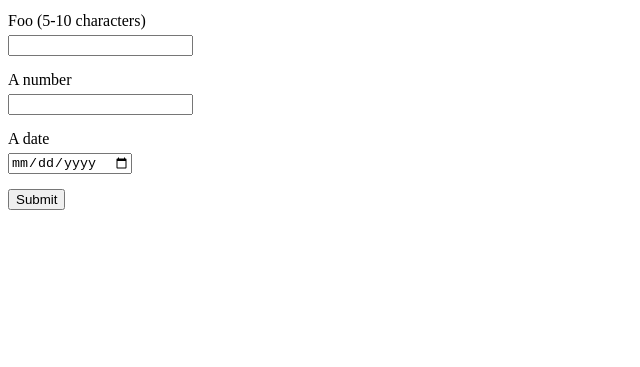
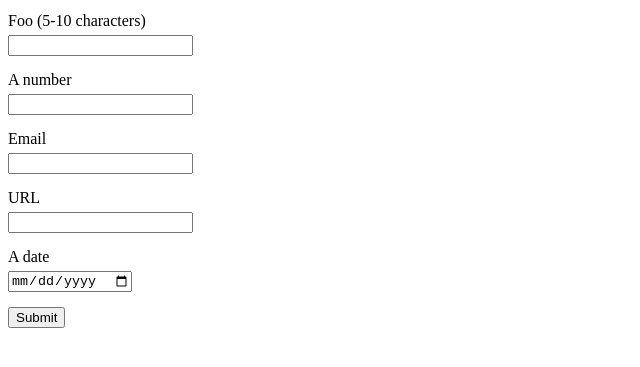
Before and after one commit to henrikmathiesen/javascript-the-important-parts, a website: page src/modern-2017/form-validation/constraint-validation-html/constraint-validation.html in a window 1280 px wide. Shown: the part 127-494 px from the top of the page, without its empty margins (0-640 px from the left). Drawn offline with Linux system fonts and the light colour scheme.

Commit message:
-comments

```diff
--- a/src/modern-2017/form-validation/constraint-validation-html/constraint-validation.html
+++ b/src/modern-2017/form-validation/constraint-validation-html/constraint-validation.html
@@ -25,7 +25,7 @@
                 </span>
                 <input type="text" title="5-10 characters" minlength="5" maxlength="10" class="ip-form-control">
                 <!-- title will appear in validation message -->
-                <!-- minlength and maxlength not working in IE11 nor FF43, can use pattern as a fallback though (regex) -->
+                <!-- minlength not working in IE11 nor FF43, can use pattern as a fallback though (regex) -->
             </label>
         </div>
         <div class="ip-form-group">
@@ -35,6 +35,22 @@
                 </span>
                 <input type="number" class="ip-form-control" pattern="[-+]?[0-9]">
                 <!-- IE11 does not validate number, we use pattern as fallback, IE11 does not respect that either -->
+            </label>
+        </div>
+        <div class="ip-form-group">
+            <label>
+                <span class="ip-form-label">
+                    Email
+                </span>
+                <input type="email" class="ip-form-control">
+            </label>
+        </div>
+        <div class="ip-form-group">
+            <label>
+                <span class="ip-form-label">
+                    URL
+                </span>
+                <input type="url" class="ip-form-control">
             </label>
         </div>
         <div class="ip-form-group">
```
